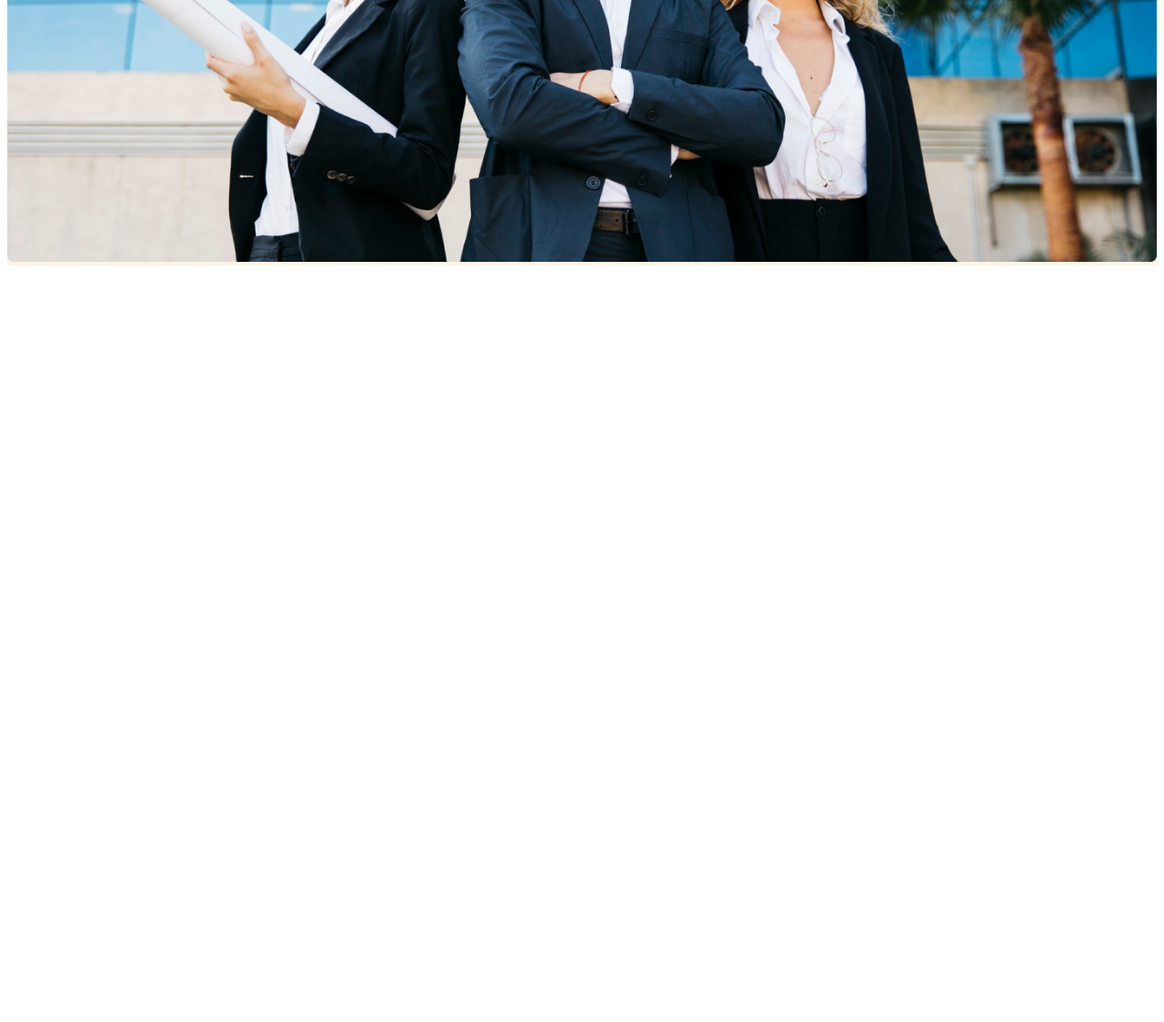
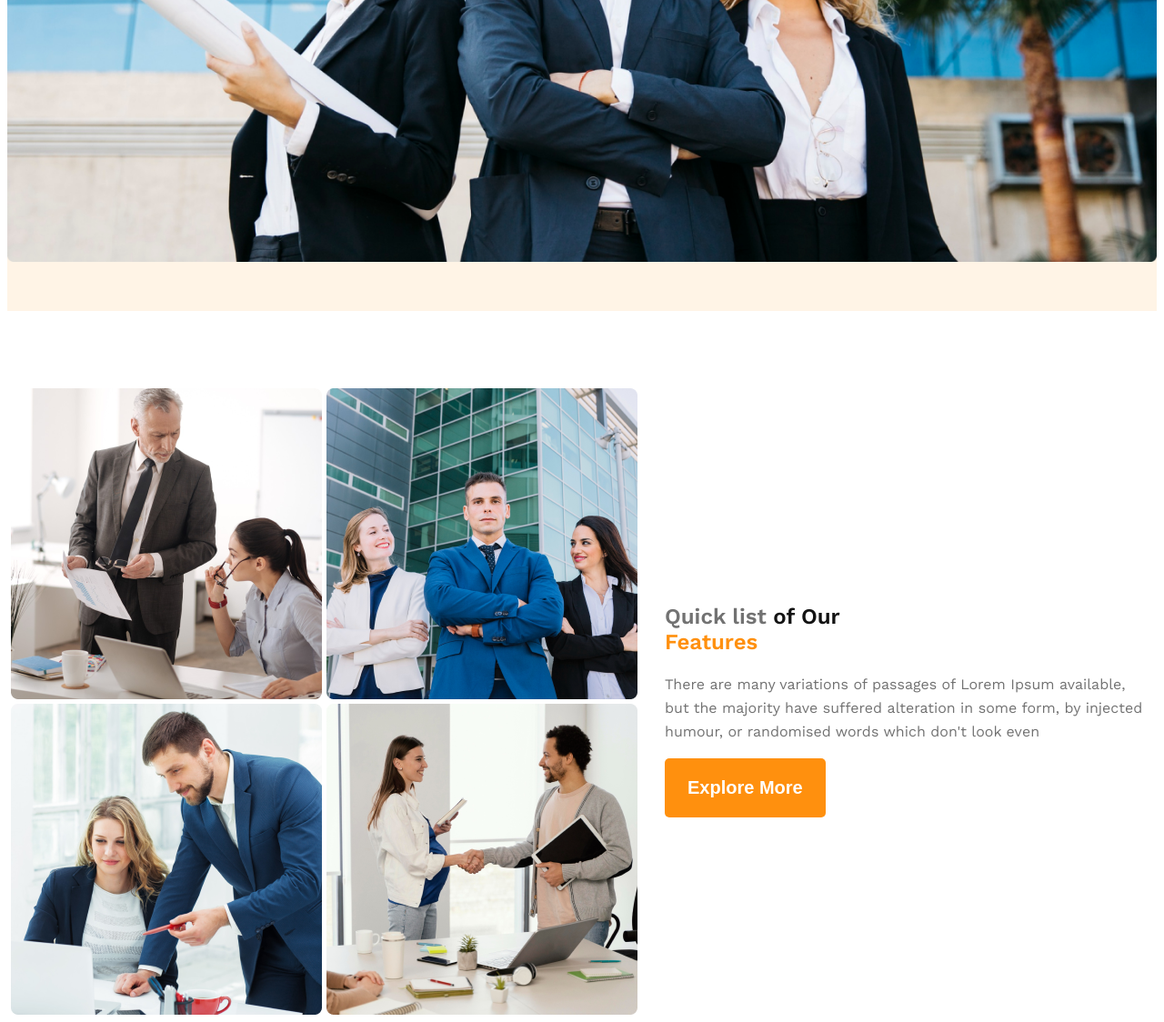
Before and after one commit to mohsin6862/g3-architects, a plain HTML site: page index.html in a window 1280 px wide. Shown: the part 875-1999 px from the top of the page at 91% size. Before the commit the page ends 1175 px from the top, so only its background shows below. Drawn offline with nearby package versions, Linux system fonts and the light colour scheme.

Commit message:
quick list section added

```diff
--- a/index.html
+++ b/index.html
@@ -33,6 +33,19 @@
 
     </header>
     <main>
+        <section class="quick-list-container max-width-set">
+           <div class="quick-list-img">
+             <img src="./images/team1.png" alt="">
+            <img src="./images/team2.png" alt="">
+            <img src="./images/team3.png" alt="">
+            <img src="./images/team4.png" alt="">
+           </div>
+            <div class="quick-list-info">
+                <h1><span class="quick-list">Quick list</span> <span class="of-our">of Our</span><br> Features</h1>
+                <p>There are many variations of passages of Lorem Ipsum available, but the majority have suffered alteration in some form, by injected humour, or randomised words which don't look even</p>
+                <button class="btn">Explore More</button>
+            </div>
+        </section>
 
     </main>
     <footer>
--- a/styles.css
+++ b/styles.css
@@ -64,13 +64,50 @@
 }
 .banner-container img{
   width: 100%;
+  margin-bottom: 50px;
 
 }
+.quick-list-container{
+     display: grid;
+    grid-template-columns: repeat(2,1fr);
+    margin: 0 auto;
+    max-width: 1000px;
+    padding-top: 85px;
+    align-items: center;
+    justify-content: center;
+    gap: 30px;
+}
+.quick-list-img{
+    display: grid;
+    grid-template-columns: repeat(2,1fr);
+    gap: 5px;
 
+}
+.quick-list-info h1{
+    font-size: 2.8 rem;
+    font-weight: 600;
+    color: #FF900E;
+}
+.quick-list{
+    color: rgba(114, 114, 114, 1);
+}
+.of-our{
+    color: rgba(19, 19, 19, 1);
+}
+.quick-list-info p{
+    font-size: 1 rem;
+    color: rgba(114, 114, 114, 1);
+    line-height: 26px;
+    width: 537px;
+}
 /* responsive design for mobile and tablet  */
 @media screen and (max-width: 576px){
     .nav-title, .nav-container{
         flex-direction: column;
         gap: 10px;
     }
+   .quick-list-container{
+    grid-template-columns: 1fr;
+   }
+
 }
```
